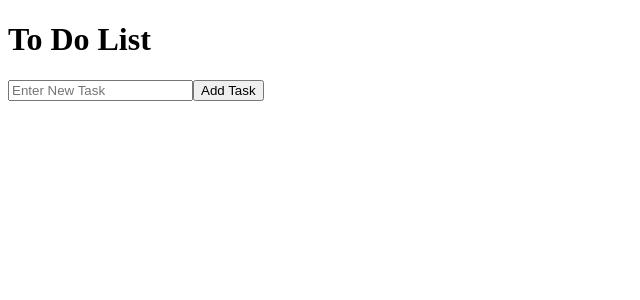
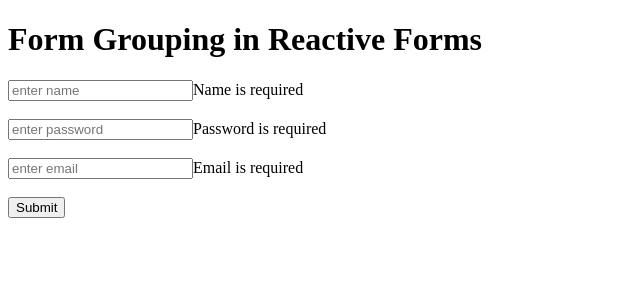
Before and after one commit to sejal1005/Angular, an Angular app: page / in a window 1280 px wide. Shown: the top 300 px of the page, without its empty margins (0-640 px from the left). Built offline with nearby package versions, Linux system fonts and the light colour scheme.

Commit message:
new commit

```diff
--- a/angular.json
+++ b/angular.json
@@ -88,5 +88,8 @@
         }
       }
     }
+  },
+  "cli": {
+    "analytics": "eaec18ed-450b-4b20-b75c-8c10c3669071"
   }
 }
--- a/src/app/app.css
+++ b/src/app/app.css
@@ -29,8 +29,11 @@
     margin: auto;
     margin-bottom: 30px;
 } */
- .task-List {
+ /* .task-List {
     display: flex;
     justify-content: space-between;
     list-style-type: none;
-}
+} */
+ .error{
+    color: red;
+ }
--- a/src/app/app.html
+++ b/src/app/app.html
@@ -58,7 +58,7 @@
     <h1 style="background-color: green;">Page Heading</h1>
 } -->
 
-<h1>To Do List</h1>
+<!-- <h1>To Do List</h1>
 <input type="text" [(ngModel)]="task" placeholder="Enter New Task">
 <button (click)="addTask()">Add Task</button>
 @for(task of taskList;track task.id){
@@ -67,4 +67,33 @@
         <li>{{task.task}}</li>
         <li><button (click)="deleteTask(task.id)">Delete</button></li>
     </ul>
-}
+} -->
+
+
+<!-- <h1>Basics of React Forms</h1>
+<form action="" method="post">
+    <input type="text" placeholder="enter Name" [formControl]="name">
+    <br>
+    <br>
+    <input type="text" placeholder="enter password" [formControl]="password">
+    <br>
+    <br>
+    <button type="button" (click)="displayValue()">Login</button>
+</form> -->
+
+<h1>Form Grouping in Reactive Forms</h1>
+<form [formGroup]="profileForm" (ngSubmit)="onSubmit()">
+    <input type="text" placeholder="enter name" formControlName="name">
+    <span *ngIf="name?.hasError('required')">Name is required</span>
+    <span class="error" *ngIf="name?.invalid &&(name?.dirty || name?.touched)">please enter user name</span>
+    <br><br>
+    <input type="text" placeholder="enter password" formControlName="password">
+     <span *ngIf="password?.hasError('required')">Password is required</span>
+    <span class="error" *ngIf="password?.invalid &&(password?.dirty || password?.touched)">please enter user password</span>
+    <br><br>
+    <input type="text" placeholder="enter email" formControlName="email">
+     <span *ngIf="email?.hasError('required')">Email is required</span>
+    <span class="error" *ngIf="email?.invalid &&(email?.dirty || email?.touched)">please enter user email</span>
+    <br><br>
+    <button>Submit</button>
+</form>
--- a/src/app/app.ts
+++ b/src/app/app.ts
@@ -1,11 +1,12 @@
+import { NgIf } from '@angular/common';
 import { Component, computed, effect, Signal, signal, WritableSignal} from '@angular/core';
-import { FormsModule } from '@angular/forms';
+import { FormControl, FormGroup, FormsModule, ReactiveFormsModule, Validators } from '@angular/forms';
 import { RouterOutlet } from '@angular/router';
 
 
 @Component({
   selector: 'app-root',
-  imports: [RouterOutlet,FormsModule],
+  imports: [RouterOutlet,FormsModule,ReactiveFormsModule,NgIf],
   templateUrl: './app.html',
   styleUrl: './app.css'
 })
@@ -121,15 +122,41 @@ export class App {
 // }
 
 // TO DO LIST
-task = "";
-taskList :{id:number,task:string}[]=[]
+// task = "";
+// taskList :{id:number,task:string}[]=[]
 
-addTask(){
-  this.taskList.push({id:this.taskList.length+1, task:this.task})
-  this.task=''
-  console.log(this.taskList);
+// addTask(){
+//   this.taskList.push({id:this.taskList.length+1, task:this.task})
+//   this.task=''
+//   console.log(this.taskList);
+// }
+// deleteTask(taskId: number){
+//   this.taskList=this.taskList.filter((item)=>item.id!=taskId)
+// }
+// *** FORMS ***
+// name = new FormControl(/* here we can give default values also */ );
+// password = new FormControl();
+// displayValue(){
+//   console.log(this.name.value,this.password.value);
+// }
+
+//*** FORM GROUPING ***
+profileForm = new FormGroup({
+  name: new FormControl('',[Validators.required]),
+  password: new FormControl('',[Validators.required,Validators.minLength(5)]),
+  email: new FormControl('', [Validators.required,Validators.maxLength(20),Validators.pattern('[a-zA-Z0-9.-_]{1,}@[a-zA-Z.-]{2,}[.]{1}[a-zA-Z]{2,}')])
+
+})
+onSubmit(){
+  console.log(this.profileForm.value);
 }
-deleteTask(taskId: number){
-  this.taskList=this.taskList.filter((item)=>item.id!=taskId)
+get name(){
+  return this.profileForm.get('name');
+}
+get email(){
+  return this.profileForm.get('email');
+}
+get password(){
+  return this.profileForm.get('password');
 }
 }
```
